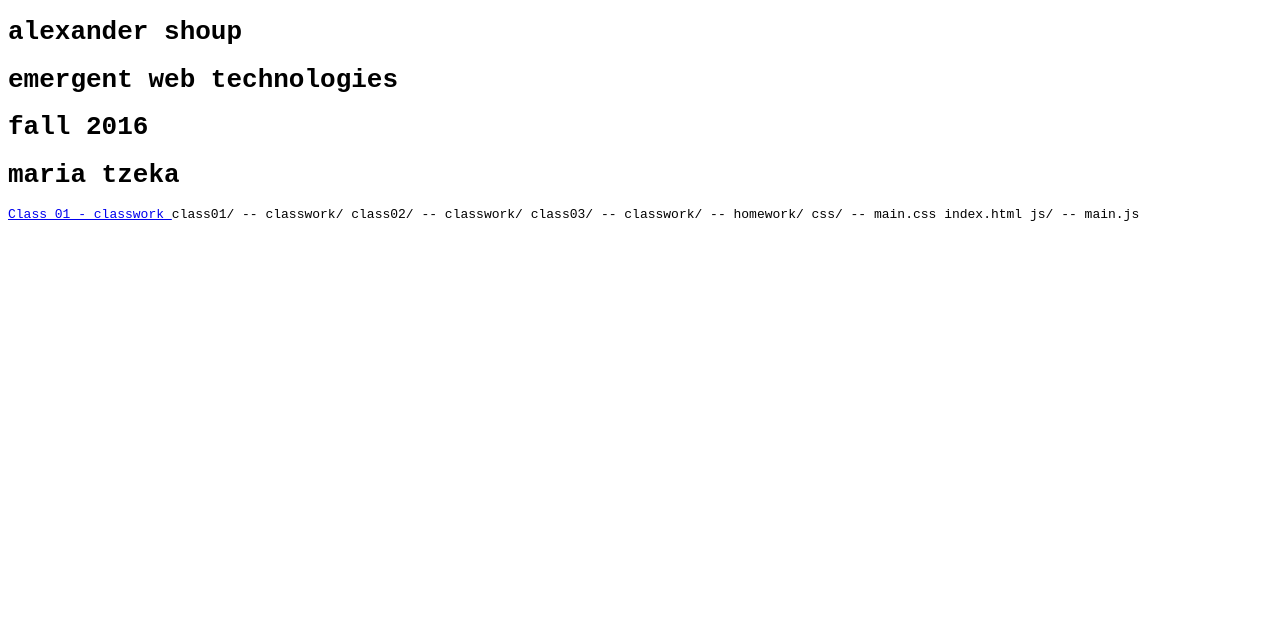
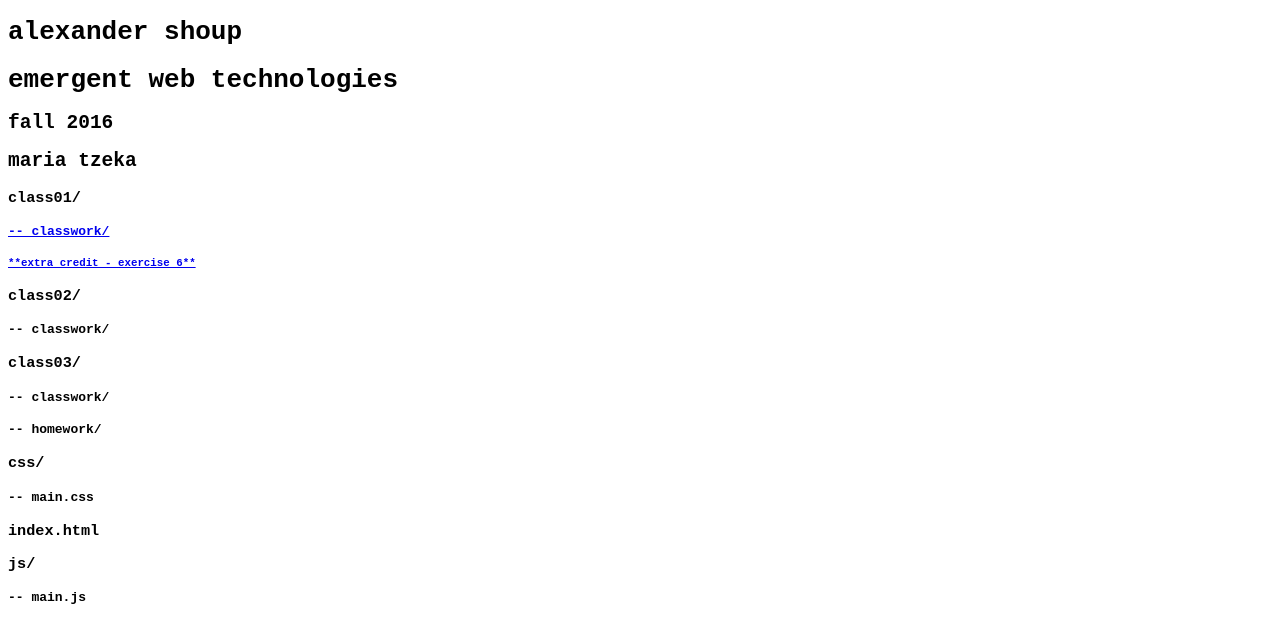
Before and after one commit to alexandershoup/ewt-fa-2016, a plain HTML site: page index.html in a window 1280 px wide. Drawn offline with nearby package versions, Linux system fonts and the light colour scheme; no server answers.

Commit message:
20160920_01

```diff
--- a/index.html
+++ b/index.html
@@ -10,25 +10,20 @@
     <body>
         <h1>alexander shoup</h1>
         <h1>emergent web technologies</h1>
-        <h1>fall 2016</h1>
-        <h1>maria tzeka</h1>
-        <a href="https://github.com/alexandershoup/ewt-fa-2016/tree/master/class01/classwork">
-          Class 01 - classwork
-        </a>
-        <a href="#">
-
-        </a>
-class01/
--- classwork/
-class02/
--- classwork/
-class03/
--- classwork/
--- homework/
-css/
--- main.css
-index.html
-js/
--- main.js
+        <h2>fall 2016</h2>
+        <h2>maria tzeka</h2>
+        <h3>class01/</h3>
+        <h4><a href="https://github.com/alexandershoup/ewt-fa-2016/tree/master/class01/classwork">-- classwork/</a></h4>
+        <h5><a href="https://alexandershoup.github.io/ewt-fa-2016/class01/classwork/Exercise%206">**extra credit - exercise 6**</a></h5>
+        <h3>class02/</h3>
+        <h4>-- classwork/</h4>
+        <h3>class03/</h3>
+        <h4>-- classwork/</h4>
+        <h4>-- homework/</h4>
+        <h3>css/</h3>
+        <h4>-- main.css</h4>
+        <h3>index.html</h3>
+        <h3>js/</h3>
+        <h4>-- main.js</h4>
     </body>
 </html>
--- a/js/main.js
+++ /dev/null
@@ -1,28 +0,0 @@
-var bleh = UrlExists('https://github.com/alexandershoup/ewt-fa-2016/tree/master/class01/classwork', function(status){
-    if(status === 200){
-       return true;
-    }
-    else if(status === 404){
-       // 404 not found
-       return false;
-    }
-});
-
-
-console.log(bleh);
-
-
-
-
-
-function UrlExists(url, cb){
-    jQuery.ajax({
-        url:      url,
-        dataType: 'text',
-        type:     'GET',
-        complete:  function(xhr){
-            if(typeof cb === 'function')
-               cb.apply(this, [xhr.status]);
-        }
-    });
-}
```
